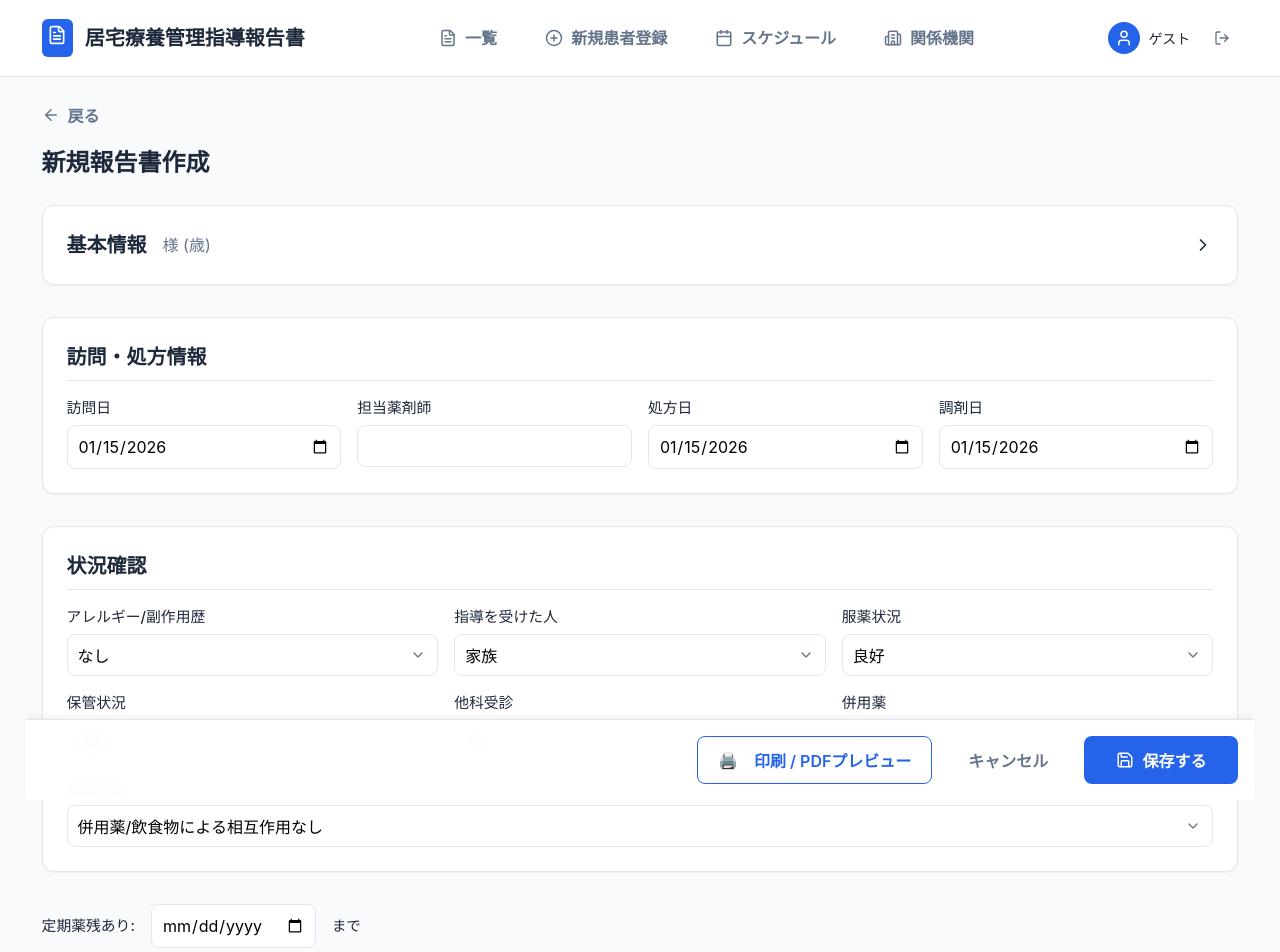
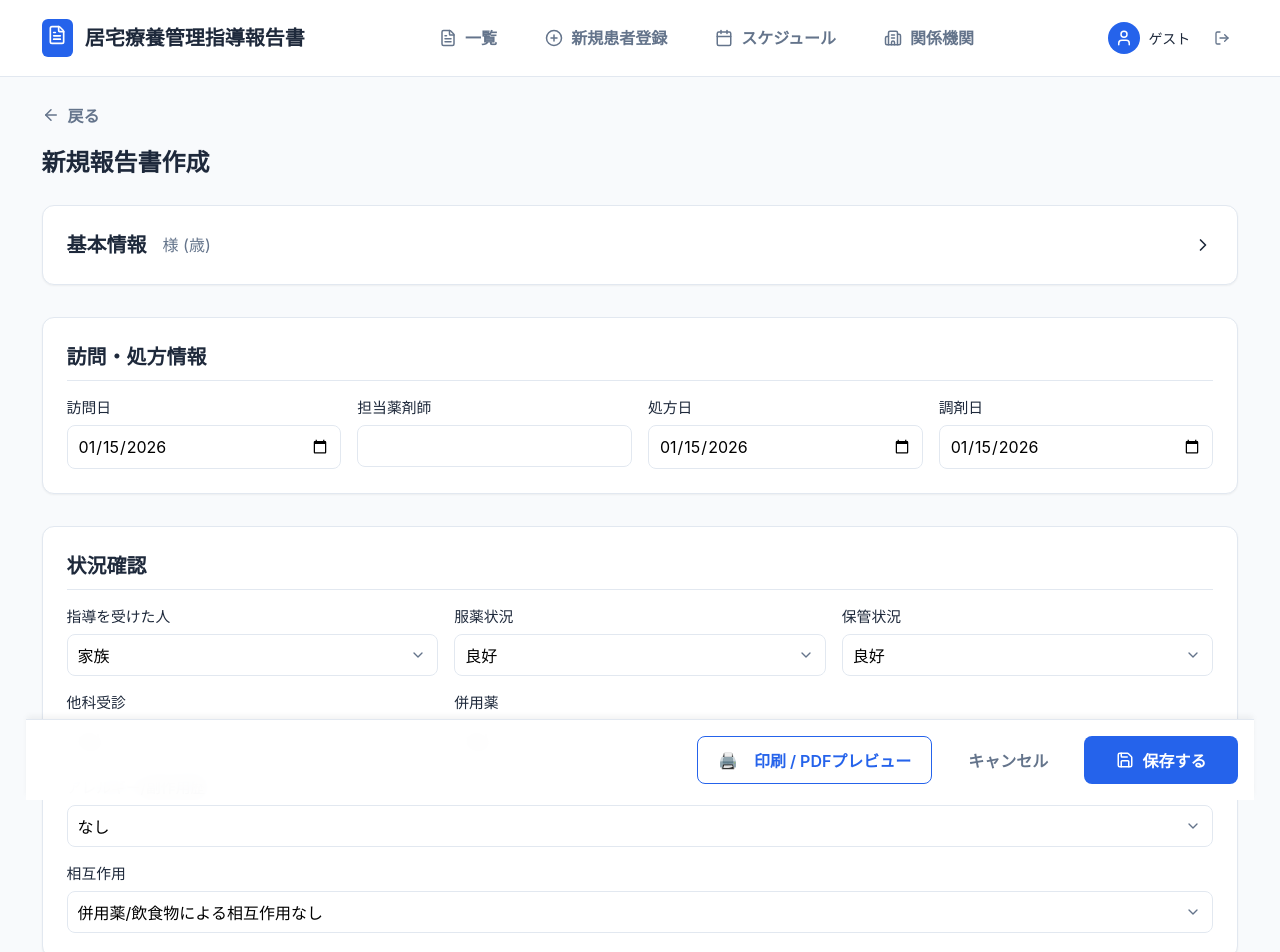
Before and after one commit to emayu323/pharmacy-inventory-report, a React (Vite) app: page /reports/new in a window 1280 px wide. Shown: the top 952 px of the page. Built offline with nearby package versions, Linux system fonts and the light colour scheme.

Commit message:
Move allergy input above interaction input

```diff
--- a/src/pages/ReportEdit.tsx
+++ b/src/pages/ReportEdit.tsx
@@ -423,13 +423,7 @@ export default function ReportEdit() {
                         状況確認
                     </h3>
                     <div className="responsive-grid" style={{ display: 'grid', gridTemplateColumns: 'repeat(auto-fit, minmax(300px, 1fr))', gap: '1rem' }}>
-                        <EditableSelect
-                            label="アレルギー/副作用歴"
-                            name="allergy_history"
-                            value={formData.allergy_history || ''}
-                            options={['なし']}
-                            onChange={handleChange}
-                        />
+
                         <EditableSelect
                             label="指導を受けた人"
                             name="guidance_recipient"
@@ -467,6 +461,16 @@ export default function ReportEdit() {
                             options={['なし']}
                             onChange={handleChange}
                         />
+
+                        <div style={{ gridColumn: '1 / -1' }}>
+                            <EditableSelect
+                                label="アレルギー/副作用歴"
+                                name="allergy_history"
+                                value={formData.allergy_history || ''}
+                                options={['なし']}
+                                onChange={handleChange}
+                            />
+                        </div>
 
                         <div style={{ gridColumn: '1 / -1' }}>
                             <EditableSelect
```
